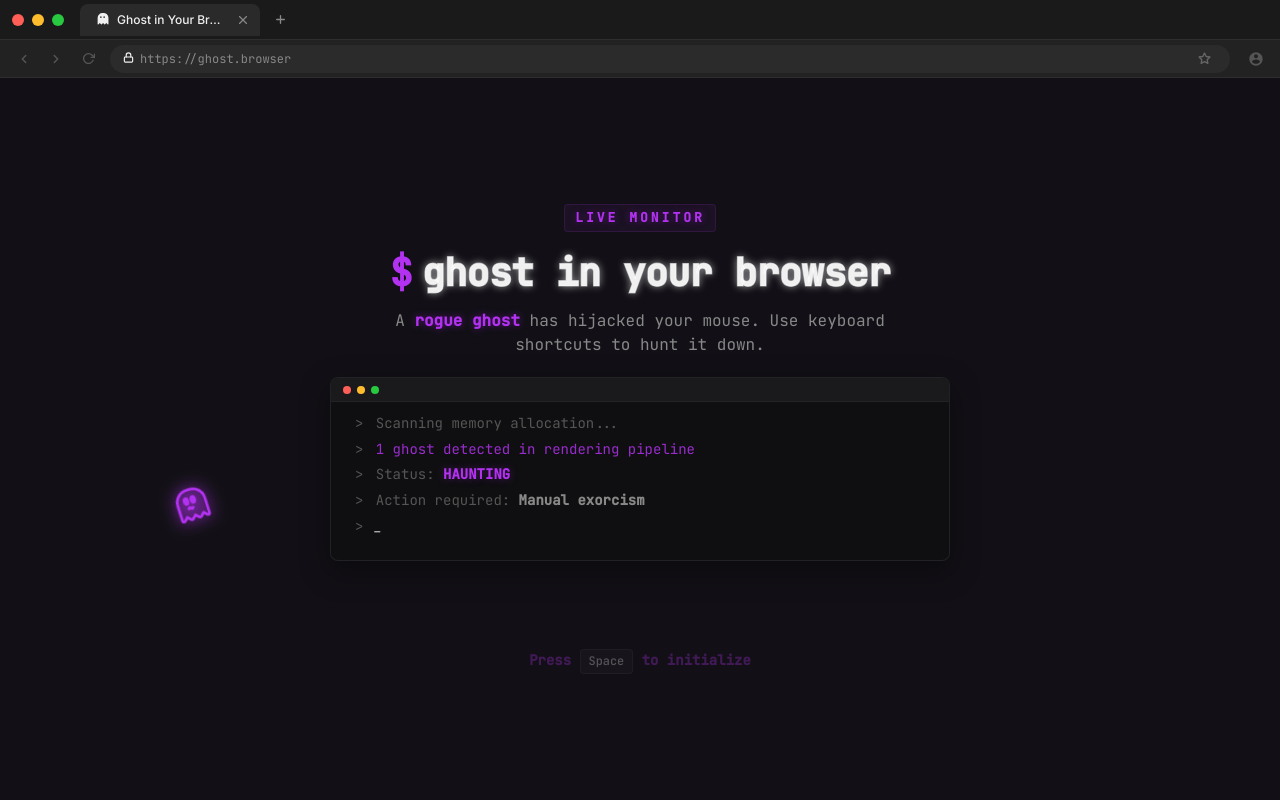
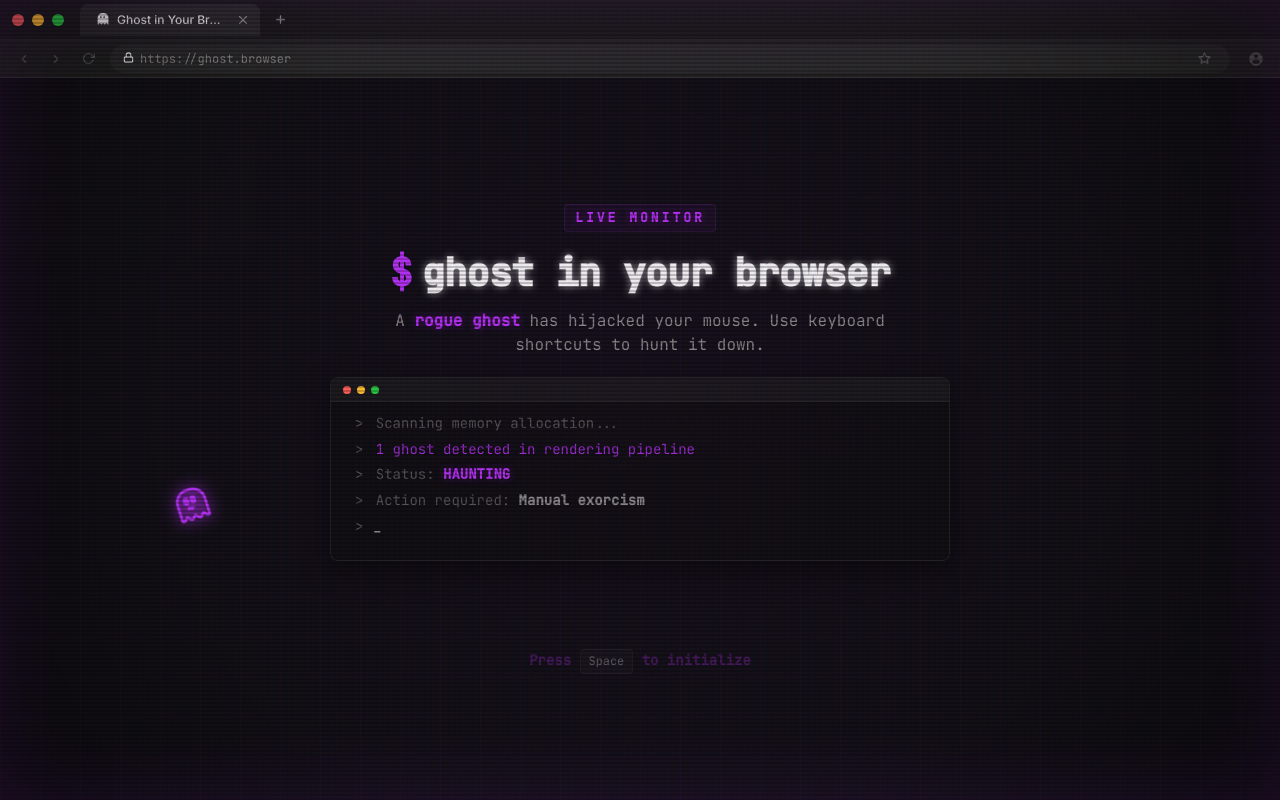
Before and after one commit to sreebasu05/ghost-in-your-browser, a website built with Vite: page index.html in a window 1280 px wide. Built offline with nearby package versions, Linux system fonts and the light colour scheme.

Commit message:
Made improvements on the UI

```diff
--- a/index.html
+++ b/index.html
@@ -8,6 +8,7 @@
   <link rel="preconnect" href="https://fonts.googleapis.com">
   <link rel="preconnect" href="https://fonts.gstatic.com" crossorigin>
   <link href="https://fonts.googleapis.com/css2?family=Inter:wght@400;500;600;700&family=JetBrains+Mono:wght@400;500&display=swap" rel="stylesheet">
+  <link rel="icon" type="image/png" href="/favicon.png">
   <link rel="stylesheet" href="/src/css/base.css">
   <link rel="stylesheet" href="/src/css/browser.css">
   <link rel="stylesheet" href="/src/css/ghost.css">
@@ -67,6 +68,7 @@
             </div>
 
             <div class="diagnostic-logs">
+              <div class="diag-stream-bg" id="diag-stream-bg"></div>
               <p class="diag-line"><span class="diag-prefix">&gt;</span> Scanning memory allocation...</p>
               <p class="diag-line diagnostic-highlight"><span class="diag-prefix">&gt;</span> 1 ghost detected in rendering pipeline</p>
               <p class="diag-line"><span class="diag-prefix">&gt;</span> Status: <span class="status-haunting">HAUNTING</span></p>
@@ -251,6 +253,9 @@
         <path d="M10 15c.5-.5 1-.5 1.5 0s1 .5 1.5 0" stroke="var(--ghost-color)" stroke-width="2.2"></path>
       </svg>
     </div>
+
+    <!-- CRT monitor screen effects overlay -->
+    <div class="crt-overlay"></div>
   </div>
 
 
--- a/src/css/base.css
+++ b/src/css/base.css
@@ -66,6 +66,11 @@
   --transition-fast: 150ms ease;
   --transition-normal: 300ms ease;
   --transition-slow: 500ms ease;
+
+  /* Premium Cyber Aesthetic Extras */
+  --grid-line-color: rgba(179, 49, 241, 0.04);
+  --grid-accent-color: rgba(179, 49, 241, 0.08);
+  --crt-glow: rgba(179, 49, 241, 0.05);
 }
 
 /* --- Base Styles --- */
--- a/src/css/browser.css
+++ b/src/css/browser.css
@@ -615,3 +615,33 @@
   border-radius: 3px;
   color: #fff;
 }
+
+/* --- CRT Screen Curvature, Phosphor Glow & Vignette --- */
+.crt-overlay {
+  position: absolute;
+  inset: 0;
+  pointer-events: none;
+  z-index: 99999;
+  background:
+    radial-gradient(circle at center, transparent 60%, rgba(0, 0, 0, 0.4) 100%),
+    linear-gradient(rgba(18, 16, 22, 0) 50%, rgba(0, 0, 0, 0.25) 50%),
+    linear-gradient(90deg, rgba(255, 0, 0, 0.03), rgba(0, 255, 0, 0.01), rgba(0, 0, 255, 0.03));
+  background-size: 100% 100%, 100% 4px, 6px 100%;
+  box-shadow: inset 0 0 80px rgba(179, 49, 241, 0.12);
+  opacity: 0.85;
+  animation: crt-flicker 0.15s infinite;
+}
+
+.crt-overlay::before {
+  content: '';
+  position: absolute;
+  inset: 0;
+  background: radial-gradient(circle at center, rgba(179, 49, 241, 0.05) 0%, transparent 70%);
+  opacity: 0.6;
+}
+
+@keyframes crt-flicker {
+  0% { opacity: 0.82; }
+  50% { opacity: 0.85; }
+  100% { opacity: 0.83; }
+}
--- a/src/css/game.css
+++ b/src/css/game.css
@@ -257,8 +257,22 @@
   75%      { transform: translateX(-2px); }
 }
 
+#view-start {
+  overflow-y: auto;
+  overflow-x: hidden;
+  scroll-behavior: smooth;
+  background:
+    linear-gradient(90deg, var(--grid-line-color) 1px, transparent 1px),
+    linear-gradient(var(--grid-line-color) 1px, transparent 1px),
+    var(--bg-content);
+  background-size: 40px 40px;
+  position: relative;
+}
+
 /* --- Start Screen Content --- */
 .start-content {
+  position: relative;
+  z-index: 2;
   display: flex;
   flex-direction: column;
   width: 100%;
@@ -377,6 +391,29 @@
   gap: 6px;
   align-items: flex-start;
   box-shadow: 0 10px 30px rgba(0, 0, 0, 0.4);
+  overflow: hidden;
+}
+
+.diag-stream-bg {
+  position: absolute;
+  inset: 24px 0 0 0;
+  pointer-events: none;
+  font-size: 10px;
+  line-height: 1.2;
+  color: rgba(179, 49, 241, 0.03);
+  overflow: hidden;
+  user-select: none;
+  word-break: break-all;
+  padding: 10px;
+  z-index: 1;
+}
+
+.diag-line {
+  position: relative;
+  z-index: 2;
+  line-height: 1.4;
+  margin: 0;
+  text-align: left;
 }
 
 .diagnostic-logs::before {
@@ -404,11 +441,6 @@
   box-shadow: 14px 0 0 #ffbd2e, 28px 0 0 #27c93f;
 }
 
-.diag-line {
-  line-height: 1.4;
-  margin: 0;
-  text-align: left;
-}
 
 .diag-prefix {
   color: var(--text-muted);
@@ -489,16 +521,23 @@
   min-height: 156px;
   min-width: 0;
   overflow: hidden;
-  transition: all 0.25s ease;
+  transition: transform 0.3s cubic-bezier(0.25, 0.8, 0.25, 1), border-color 0.3s ease, background 0.3s ease, box-shadow 0.3s ease;
   cursor: default;
   position: relative;
 }
 
 .act-box:hover {
-  border-color: rgba(179, 49, 241, 0.4);
-  background: linear-gradient(145deg, rgba(179, 49, 241, 0.08) 0%, rgba(255, 255, 255, 0.02) 100%);
-  box-shadow: 0 8px 32px rgba(179, 49, 241, 0.12);
-  transform: translateY(-2px);
+  border-color: rgba(179, 49, 241, 0.55);
+  background: linear-gradient(145deg, rgba(179, 49, 241, 0.12) 0%, rgba(255, 255, 255, 0.03) 100%);
+  box-shadow: 0 12px 40px rgba(179, 49, 241, 0.18);
+  transform: translateY(-4px) scale(1.02) rotateX(2deg) rotateY(-2deg);
+}
+
+.act-box:hover .act-icon {
+  transform: scale(1.08);
+  color: #fff;
+  background: rgba(179, 49, 241, 0.25);
+  box-shadow: 0 0 15px rgba(179, 49, 241, 0.5);
 }
 
 .act-icon {
@@ -513,6 +552,7 @@
   align-items: center;
   justify-content: center;
   box-shadow: inset 0 0 12px rgba(179, 49, 241, 0.2);
+  transition: all 0.3s ease;
 }
 
 .act-box-content {
--- a/src/js/main.js
+++ b/src/js/main.js
@@ -65,14 +65,29 @@ function initStartScreen() {
   const devtoolsLogs = document.getElementById('devtools-logs');
   if (devtoolsLogs) devtoolsLogs.innerHTML = '';
 
+  // Initialize and run the background diagnostic binary/hex log stream
+  initDiagnosticStream();
+
   // Start ghost screensaver
   ghost.initGhost(document.getElementById('ghost'));
   ghost.show();
   ghost.setState('screensaver');
 
   updateActLockStates();
+  checkMobileUserAgent();
 
   document.addEventListener('keydown', handleStartKey);
+}
+
+function checkMobileUserAgent() {
+  const isMobile = /Android|webOS|iPhone|iPad|iPod|BlackBerry|IEMobile|Opera Mini/i.test(navigator.userAgent)
+                   || (navigator.maxTouchPoints && navigator.maxTouchPoints > 2);
+  if (isMobile) {
+    const guidelinesText = document.querySelector('.guidelines-text');
+    if (guidelinesText) {
+      guidelinesText.innerHTML = '<strong>This game requires a keyboard.</strong> Please open this page on a desktop computer to play.';
+    }
+  }
 }
 
 const actShortcuts = {
@@ -379,7 +394,36 @@ function resetToStart() {
 }
 
 // ==========================================
-// INIT
+// BACKGROUND DIAGNOSTIC BINARY STREAM
 // ==========================================
 
+let streamIntervalId = null;
+function initDiagnosticStream() {
+  const container = document.getElementById('diag-stream-bg');
+  if (!container) return;
+
+  if (streamIntervalId) {
+    clearInterval(streamIntervalId);
+  }
+
+  // Pre-fill container
+  let content = '';
+  const chars = '0123456789ABCDEF ';
+  for (let i = 0; i < 400; i++) {
+    content += chars.charAt(Math.floor(Math.random() * chars.length));
+  }
+  container.textContent = content;
+
+  // Slowly roll the stream
+  streamIntervalId = setInterval(() => {
+    if (currentView !== 'start') return;
+    let current = container.textContent;
+    let newChars = '';
+    for (let i = 0; i < 8; i++) {
+      newChars += chars.charAt(Math.floor(Math.random() * chars.length));
+    }
+    container.textContent = (newChars + current).substring(0, 450);
+  }, 150);
+}
+
 initStartScreen();
```
Also changed, not shown: dist/assets/favicon-DngwfnwJ.png (added), dist/assets/index-B4LQaaWG.js (deleted), dist/assets/index-BW7RxWBB.js (added), dist/assets/index-DWjDDFAc.css (deleted), dist/assets/index-G8GInvws.css (added), dist/index.html, favicon.png (added).
